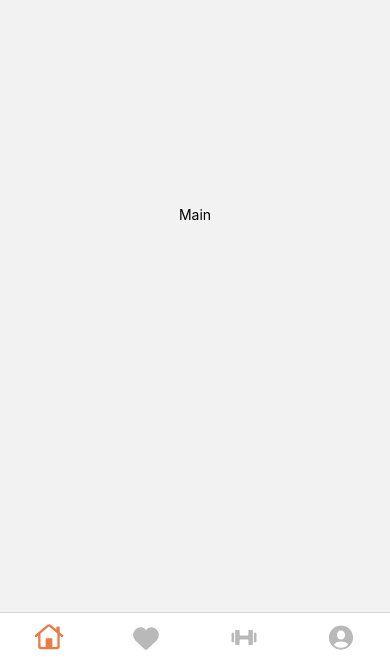
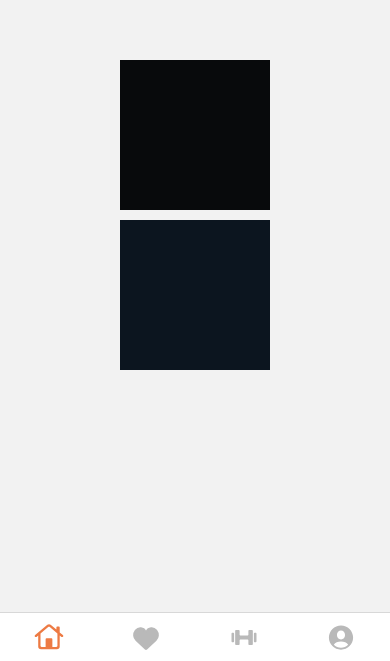
Before and after one commit to HuziMuzi/SportApp, a React Native app: screen /home in a window 390 px wide. Shown: the part 183-844 px from the top of the page. Built offline with nearby package versions, Linux system fonts and the light colour scheme.

Commit message:
draft: theme context

```diff
--- a/src/App.tsx
+++ b/src/App.tsx
@@ -2,13 +2,16 @@ import React from 'react';
 import {SafeAreaProvider} from 'react-native-safe-area-context';
 import {InnerApp} from './InnerApp';
 import {NavigationContainer} from '@react-navigation/native';
+import {ThemeProvider} from 'src/theme/context.tsx';
 
 function App(): React.JSX.Element {
   return (
     <SafeAreaProvider>
+      {/*<ThemeProvider>*/}
       <NavigationContainer>
         <InnerApp />
       </NavigationContainer>
+      {/*</ThemeProvider>*/}
     </SafeAreaProvider>
   );
 }
--- a/src/screens/Main.tsx
+++ b/src/screens/Main.tsx
@@ -3,8 +3,22 @@ import {Text, View} from 'react-native';
 
 export const MainScreen = () => {
   return (
-    <View style={{flex: 1, alignItems: 'center', justifyContent: 'center'}}>
-      <Text>Main</Text>
+    <View
+      style={{
+        flex: 1,
+        alignItems: 'center',
+        justifyContent: 'center',
+        gap: 10,
+      }}>
+      {/*<Text>Main</Text>*/}
+      <View
+        style={{
+          width: 150,
+          height: 150,
+          backgroundColor: `hsl(${211}, 20%, 4%)`,
+        }}
+      />
+      <View style={{width: 150, height: 150, backgroundColor: '#0C151F'}} />
     </View>
   );
 };
```
Also changed, not shown: src/theme/context.tsx (added, +36 -0 lines), src/theme/themes.ts (added, +107 -0 lines).
